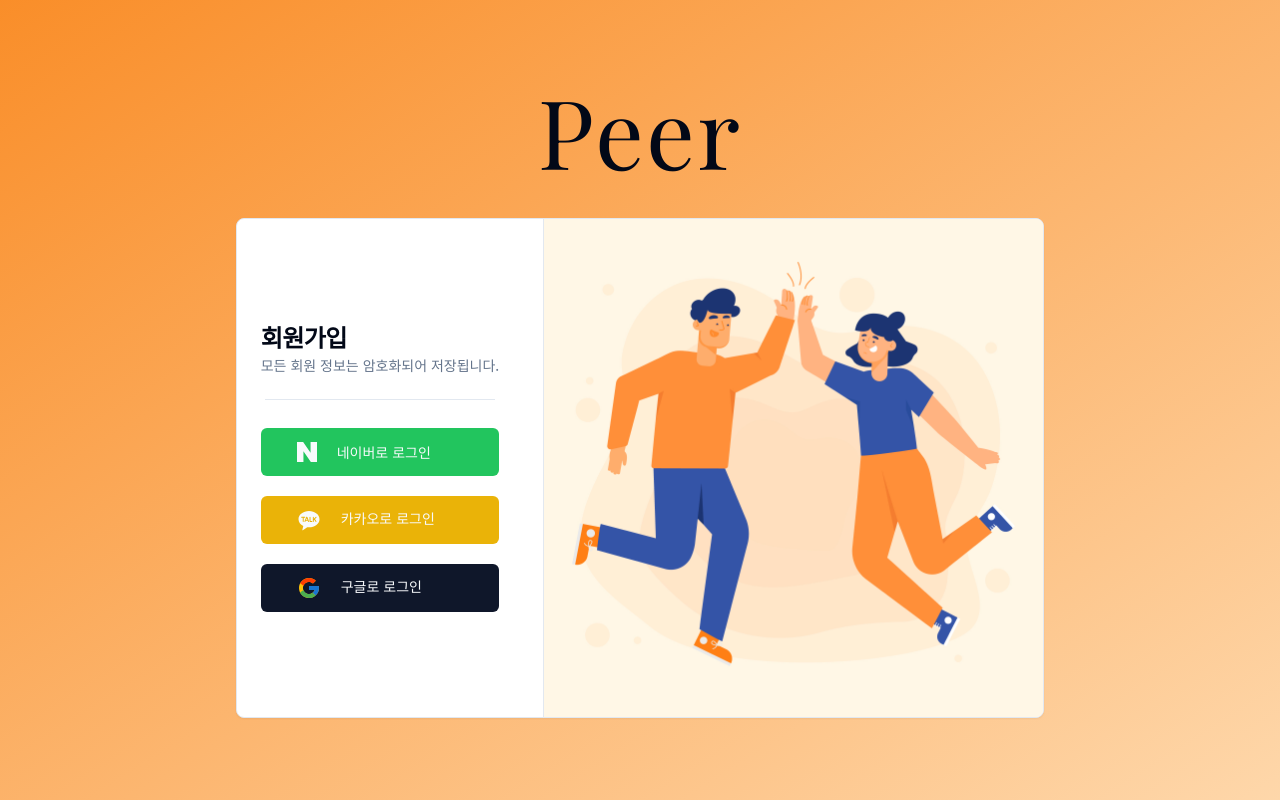
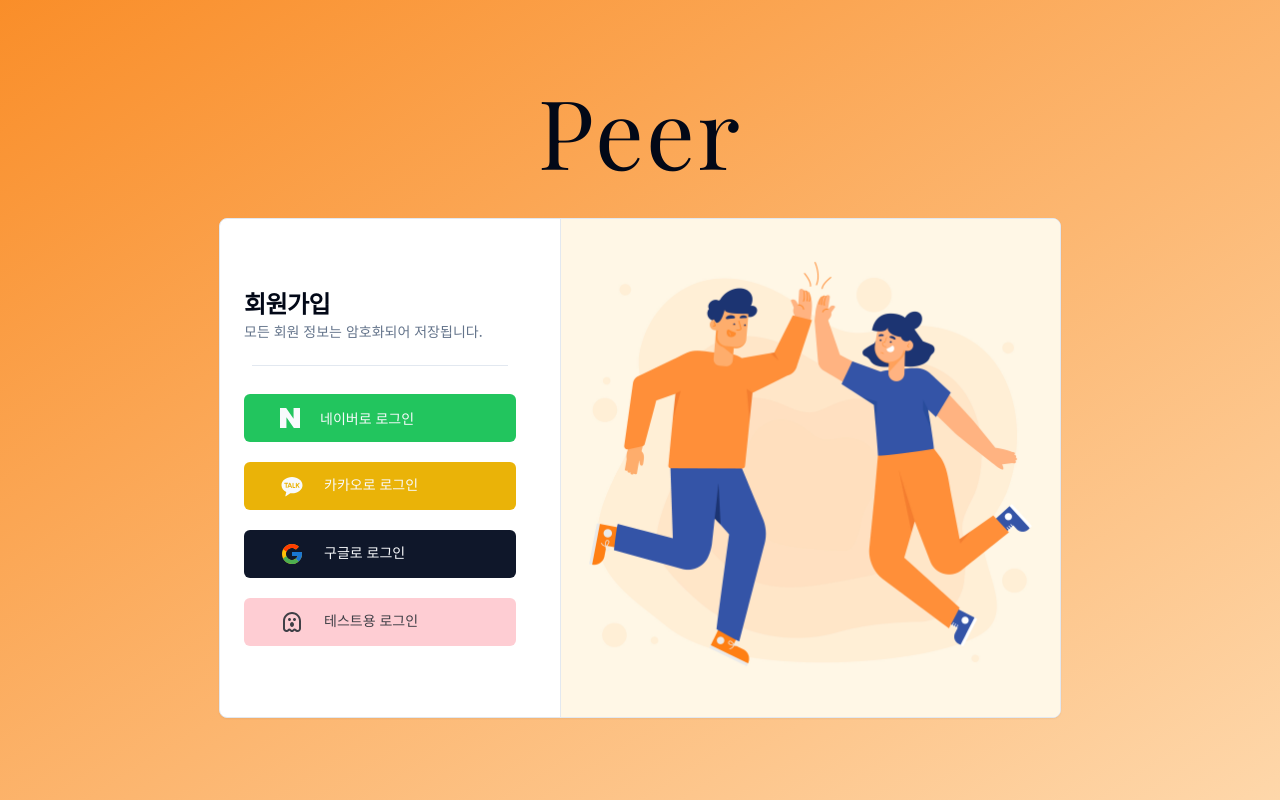
Before and after one commit to swyp-peer/peer-client, a Next.js app: page /sign-up in a window 1280 px wide. Built offline with nearby package versions, Linux system fonts and the light colour scheme; a web font is replaced by a local one.

Commit message:
Auth Context 구현, 유저 더미 데이터 생성 및 로그인 페이지 Context 적용
로그인 된 사용자가 로그인 페이지, 회원 가입 페이지 접근 차단

```diff
--- a/app/(auth)/sign-in/page.tsx
+++ b/app/(auth)/sign-in/page.tsx
@@ -1,19 +1,30 @@
+'use client';
 import { Button } from '@/components/ui/button';
 import { Card, CardContent, CardDescription, CardHeader, CardTitle } from '@/components/ui/card';
 import { Separator } from '@/components/ui/separator';
 import { SiNaver } from 'react-icons/si';
-import { RiKakaoTalkFill } from 'react-icons/ri';
+import { RiKakaoTalkFill, RiGhostLine } from 'react-icons/ri';
 import { FcGoogle } from 'react-icons/fc';
 import { Logo } from '@/components/logo/logo';
 import Image from 'next/image';
+import { useAuth } from '@/context/auth-context';
+import { useRouter } from 'next/navigation';
 
 const SignInPage = () => {
+  const auth = useAuth();
+  const router = useRouter();
+
+  if (auth.isLoggedIn) {
+    router.push('/mentors');
+    return;
+  }
+
   return (
-    <main className='bg-gradient-to-br from-pc-500 to-orange-200 h-full w-full flex2 flex-col gap-5'>
-      <Logo className='hidden sm:block mb-5 text-8xl' />
+    <main className='bg-gradient-to-br from-pc-500 to-orange-200 h-full w-full lg:min-h-[700px] flex2 flex-col gap-5'>
+      <Logo className='hover:text-white hidden sm:block mb-5 text-8xl duration-700' />
       <Card className='bg-white flex2 w-full h-full sm:w-auto sm:h-[500px] overflow-hidden'>
-        <Logo className='text-pc-500 absolute top-[10%] sm:hidden' />
-        <section>
+        <Logo className='absolute top-[10%] sm:hidden duration-500' />
+        <section className='min-w-80'>
           <CardHeader>
             <CardTitle>로그인</CardTitle>
             <CardDescription>세가지의 소셜 로그인 중 인증</CardDescription>
@@ -21,21 +32,27 @@ const SignInPage = () => {
           <Separator className='ml-[10%] w-[80%] mb-7' />
           <CardContent className='flex flex-col gap-5'>
             <Button className='bg-green-500 hover:bg-green-500/70 py-6'>
-              <div className='w-full flex pl-5'>
+              <a href={process.env.NAVER_AUTH_URL} className='w-full flex pl-5'>
                 <SiNaver className='text-xl mr-5' />
                 <span>네이버로 로그인</span>
-              </div>
+              </a>
             </Button>
             <Button className='bg-yellow-500 hover:bg-yellow-500/70 py-6'>
-              <div className='w-full flex pl-5'>
+              <a href={process.env.KAKAO_AUTH_URL} className='w-full flex pl-5'>
                 <RiKakaoTalkFill className='text-2xl mr-5' />
                 <span>카카오로 로그인</span>
-              </div>
+              </a>
             </Button>
             <Button className='py-6'>
-              <div className='w-full flex pl-5'>
+              <a href={process.env.GOOGLE_AUTH_URL} className='w-full flex pl-5'>
                 <FcGoogle className='text-2xl mr-5' />
                 <span>구글로 로그인</span>
+              </a>
+            </Button>
+            <Button className='bg-rose-200 hover:bg-rose-200/70 text-zinc-700 py-6' onClick={auth.signIn}>
+              <div className='w-full flex pl-5'>
+                <RiGhostLine className='text-2xl mr-5' />
+                <span>테스트용 로그인</span>
               </div>
             </Button>
           </CardContent>
--- a/app/(auth)/sign-up/page.tsx
+++ b/app/(auth)/sign-up/page.tsx
@@ -1,25 +1,30 @@
-import { Button } from "@/components/ui/button";
-import {
-  Card,
-  CardContent,
-  CardDescription,
-  CardHeader,
-  CardTitle,
-} from "@/components/ui/card";
-import { Separator } from "@/components/ui/separator";
-import { SiNaver } from "react-icons/si";
-import { RiKakaoTalkFill } from "react-icons/ri";
-import { FcGoogle } from "react-icons/fc";
-import { Logo } from "@/components/logo/logo";
-import Image from "next/image";
+'use client';
+import { Button } from '@/components/ui/button';
+import { Card, CardContent, CardDescription, CardHeader, CardTitle } from '@/components/ui/card';
+import { Separator } from '@/components/ui/separator';
+import { SiNaver } from 'react-icons/si';
+import { RiGhostLine, RiKakaoTalkFill } from 'react-icons/ri';
+import { FcGoogle } from 'react-icons/fc';
+import { Logo } from '@/components/logo/logo';
+import Image from 'next/image';
+import { useRouter } from 'next/navigation';
+import { useAuth } from '@/context/auth-context';
 
 const SignUpPage = () => {
+  const auth = useAuth();
+  const router = useRouter();
+
+  if (auth.isLoggedIn) {
+    router.push('/mentors');
+    return;
+  }
+
   return (
-    <main className="bg-gradient-to-br from-pc-500 to-orange-200 h-full w-full flex2 flex-col gap-5">
-      <Logo className="hidden sm:block mb-5 text-8xl" />
-      <Card className="bg-white flex2 w-full h-full sm:w-auto sm:h-[500px] overflow-hidden">
-        <Logo className="text-pc-500 absolute top-[10%] sm:hidden" />
-        <section>
+    <main className='bg-gradient-to-br from-pc-500 to-orange-200 h-full w-full flex2 flex-col gap-5'>
+      <Logo className='hover:text-white hidden sm:block mb-5 text-8xl duration-700' />
+      <Card className='bg-white flex2 w-full h-full sm:w-auto sm:h-[500px] overflow-hidden'>
+        <Logo className='text-pc-500 absolute top-[10%] sm:hidden' />
+        <section className='min-w-80'>
           <CardHeader>
             <CardTitle>회원가입</CardTitle>
             <CardDescription>
@@ -27,34 +32,43 @@ const SignUpPage = () => {
               모든 회원 정보는 암호화되어 저장됩니다.
             </CardDescription>
           </CardHeader>
-          <Separator className="ml-[10%] w-[80%] mb-7" />
-          <CardContent className="flex flex-col gap-5">
-            <Button className="bg-green-500 hover:bg-green-500/70 py-6">
-              <div className="w-full flex pl-5">
-                <SiNaver className="text-xl mr-5" />
+          <Separator className='ml-[10%] w-[80%] mb-7' />
+          <CardContent className='flex flex-col gap-5'>
+            <Button className='bg-green-500 hover:bg-green-500/70 py-6'>
+              <a href={process.env.NAVER_AUTH_URL} className='w-full flex pl-5'>
+                <SiNaver className='text-xl mr-5' />
                 <span>네이버로 로그인</span>
-              </div>
+              </a>
             </Button>
-            <Button className="bg-yellow-500 hover:bg-yellow-500/70 py-6">
-              <div className="w-full flex pl-5">
-                <RiKakaoTalkFill className="text-2xl mr-5" />
+
+            <Button className='bg-yellow-500 hover:bg-yellow-500/70 py-6'>
+              <a href={process.env.KAKAO_AUTH_URL} className='w-full flex pl-5'>
+                <RiKakaoTalkFill className='text-2xl mr-5' />
                 <span>카카오로 로그인</span>
-              </div>
+              </a>
             </Button>
-            <Button className="py-6">
-              <div className="w-full flex pl-5">
-                <FcGoogle className="text-2xl mr-5" />
+
+            <Button className='py-6'>
+              <a href={process.env.GOOGLE_AUTH_URL} className='w-full flex pl-5'>
+                <FcGoogle className='text-2xl mr-5' />
                 <span>구글로 로그인</span>
+              </a>
+            </Button>
+
+            <Button className='bg-rose-200 hover:bg-rose-200/70 text-zinc-700 py-6' onClick={auth.signUp}>
+              <div className='w-full flex pl-5'>
+                <RiGhostLine className='text-2xl mr-5' />
+                <span>테스트용 로그인</span>
               </div>
             </Button>
           </CardContent>
         </section>
         <Image
-          src={"/3193464.jpg"}
-          alt="sign-in"
+          src={'/3193464.jpg'}
+          alt='sign-in'
           height={500}
           width={500}
-          className="hidden lg:block ml-5 h-full border-l"
+          className='hidden lg:block ml-5 h-full border-l'
         />
       </Card>
     </main>
--- a/app/layout.tsx
+++ b/app/layout.tsx
@@ -1,12 +1,13 @@
-import type { Metadata } from "next";
-import { Noto_Sans_KR } from "next/font/google";
-import "./globals.css";
+import type { Metadata } from 'next';
+import { Noto_Sans_KR } from 'next/font/google';
+import './globals.css';
+import { AuthProvider } from '@/context/auth-context';
 
-const inter = Noto_Sans_KR({ subsets: ["latin"] });
+const inter = Noto_Sans_KR({ subsets: ['latin'] });
 
 export const metadata: Metadata = {
-  title: "Peer",
-  description: "사이드 프로젝트 상담",
+  title: 'Peer',
+  description: '사이드 프로젝트 상담',
 };
 
 export default function RootLayout({
@@ -15,8 +16,10 @@ export default function RootLayout({
   children: React.ReactNode;
 }>) {
   return (
-    <html lang="ko">
-      <body className={inter.className}>{children}</body>
+    <html lang='ko'>
+      <AuthProvider>
+        <body className={inter.className}>{children}</body>
+      </AuthProvider>
     </html>
   );
 }
--- /dev/null
+++ b/context/auth-context.tsx
@@ -0,0 +1,54 @@
+'use client';
+import { fakeMentee, fakeMentor } from '@/dummy-data';
+import { User } from '@/types';
+import { createContext, useContext, useState } from 'react';
+
+interface AuthContextProps {
+  user: User | null;
+  isLoggedIn: boolean;
+  signIn: () => void;
+  signUp: () => void;
+  signOut: () => void;
+}
+
+const AuthContext = createContext<AuthContextProps>({
+  user: null,
+  isLoggedIn: false,
+  signIn: () => {},
+  signUp: () => {},
+  signOut: () => {},
+});
+
+export const useAuth = () => {
+  return useContext(AuthContext);
+};
+
+export const AuthProvider = ({ children }: { children: React.ReactNode }) => {
+  const [user, setUser] = useState<User | null>(null);
+  const [isLoggedIn, setIsLoggedIn] = useState(false);
+
+  const signIn = () => {
+    setUser(fakeMentee);
+    setIsLoggedIn(true);
+  };
+
+  const signUp = () => {
+    setUser(fakeMentor);
+    setIsLoggedIn(true);
+  };
+
+  const signOut = () => {
+    setUser(null);
+    setIsLoggedIn(false);
+  };
+
+  const values = {
+    user,
+    isLoggedIn,
+    signIn,
+    signUp,
+    signOut,
+  };
+
+  return <AuthContext.Provider value={values}>{children}</AuthContext.Provider>;
+};
--- /dev/null
+++ b/dummy-data/index.ts
@@ -0,0 +1,17 @@
+import { User } from '@/types';
+
+// TODO: auth-context.tsx 수정 필요
+export const fakeMentee: User = {
+  name: '김멘티',
+  email: 'kim-mentee@peer.com',
+  imageUrl: '/avtar.jpg',
+  role: 'MENTEE',
+};
+
+// TODO: auth-context.tsx 수정 필요
+export const fakeMentor: User = {
+  name: '장멘토',
+  email: 'mentor@peer.com',
+  imageUrl: '/avtar.jpg',
+  role: 'MENTOR',
+};
--- /dev/null
+++ b/types/index.ts
@@ -0,0 +1,6 @@
+export type User = {
+  name: string;
+  email: string;
+  imageUrl: string;
+  role: 'MENTEE' | 'MENTOR' | 'ADMIN';
+};
```
Also changed, not shown: 1 other file (tests, documents, lock files or other folders).
